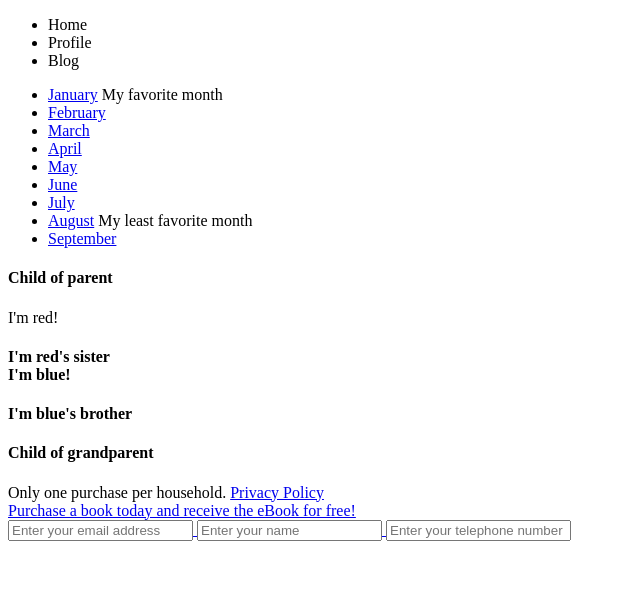
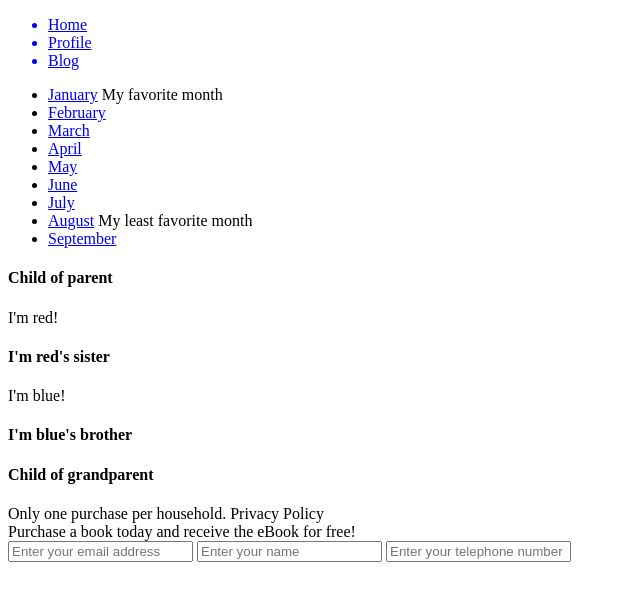
Before and after one commit to mmeadow3/Selectors, a plain HTML site: page index.html in a window 1280 px wide. Shown: the whole page, without its empty margins (0-640 px from the left). Drawn offline with Linux system fonts and the light colour scheme.

Commit message:
index.html

```diff
--- a/index.html
+++ b/index.html
@@ -7,14 +7,14 @@
 	<link rel="stylesheet" href="selectors.css">
 </head>
 <body>
-	<header>
+	<header class="head">
   <ul>
-    <li>Home</li>
-    <li>Profile</li>
-    <li>Blog</li>
+    <a href="#"><li>Home</li></a>
+    <a href="#"><li>Profile</li></a>
+    <a href="#"><li>Blog</li></a>
   </ul>
 </header>
-
+<article>
 <section>
   <div class="month-list">
     <ul>
@@ -58,14 +58,15 @@
     </ul>
   </div>
 </section>
-
+</article>
+<article>
 <section>
   <div class="grandparent">
     <div class="parent">
       <h4>Child of parent</h4>
       <div>
         <div>I'm red!</div>
-        <h4>I'm red's sister
+        <h4>I'm red's sister</h4>
         <div>I'm blue!</div>
         <h4>I'm blue's brother</h4>
       </div>
@@ -73,12 +74,13 @@
     <h4>Child of grandparent</h4>
   </div>
 </section>
+</article>
 
 <footer class="padded">
 
   <div class="disclaimer">
     Only one purchase per household.
-    <a href="#">
+    <a href="#"></a>
       <span class="footer-link">
         <span class="disabled">
           Privacy Policy
```
